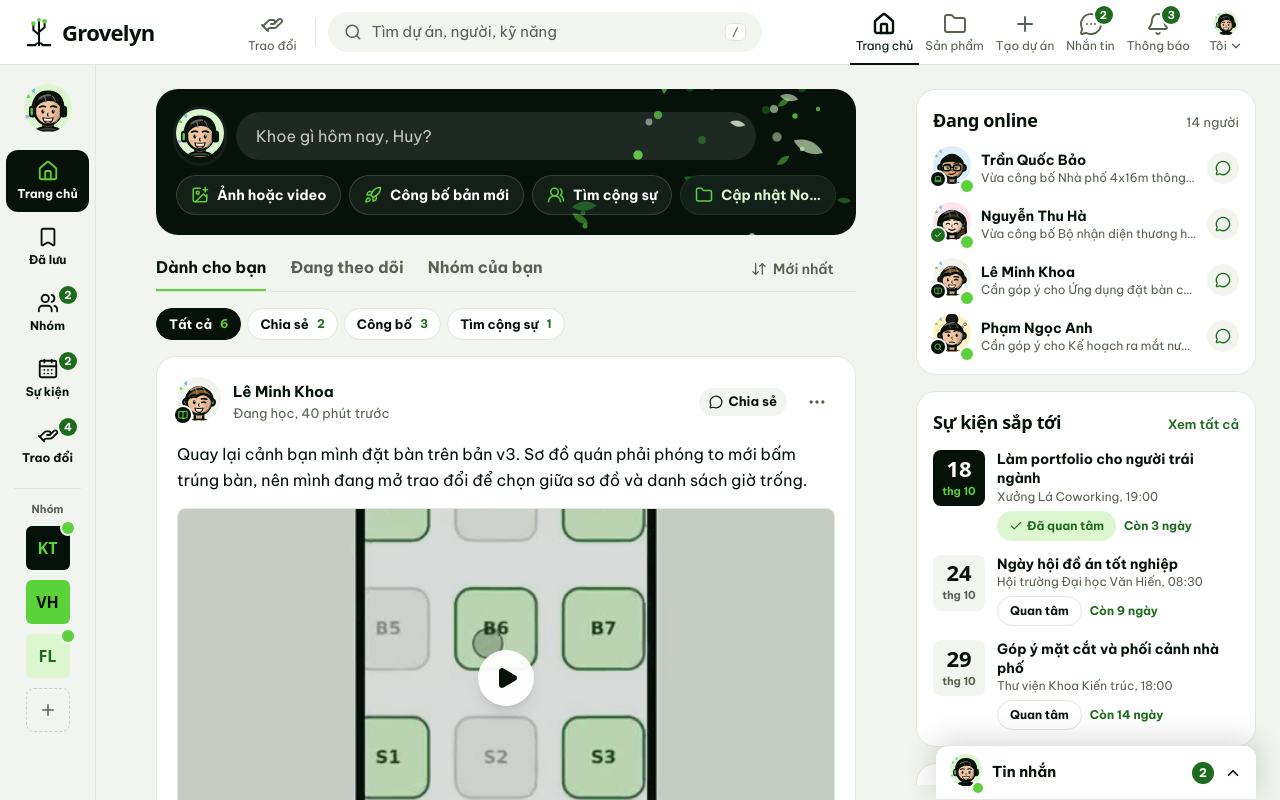
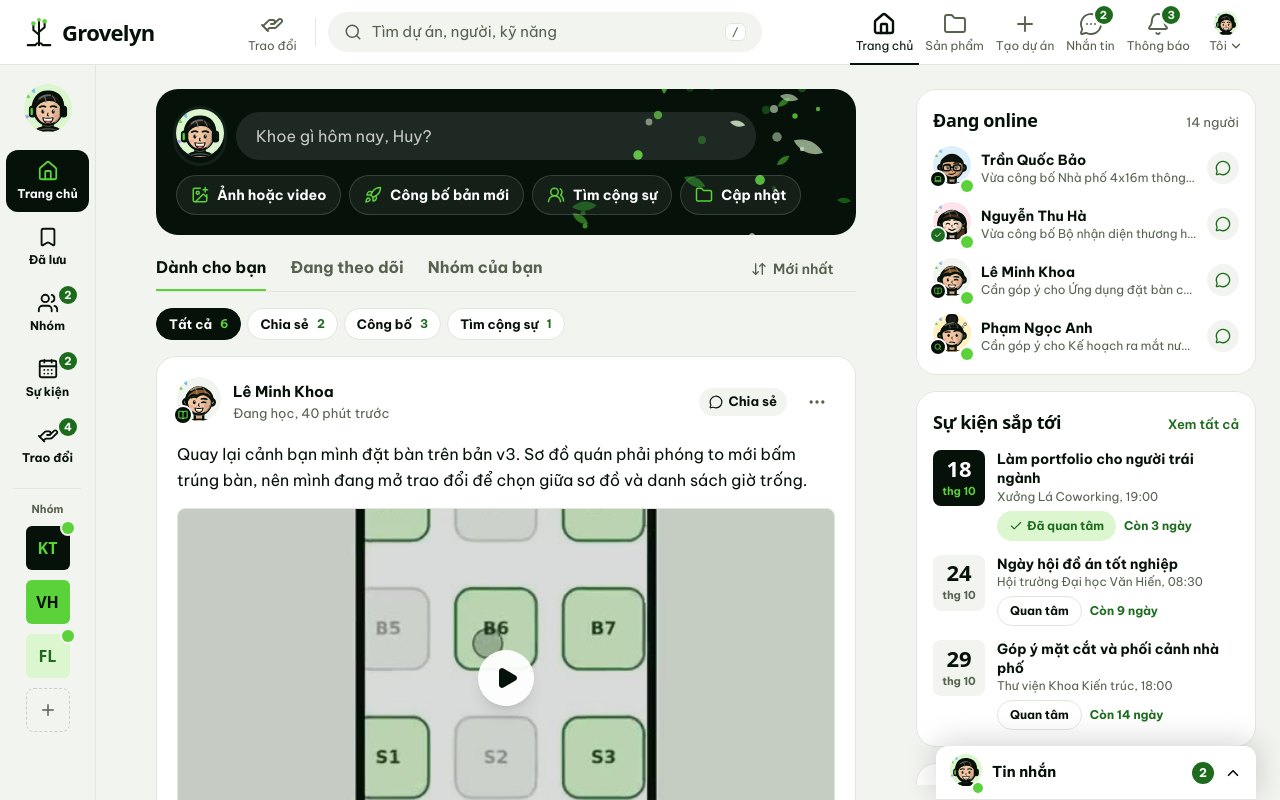
Before and after one commit to giahuydoo0207-tech/grovelyn-web, a Next.js app: page /community in a window 1280 px wide. Shown: the top 800 px of the page. Built offline with nearby package versions, Linux system fonts and the light colour scheme.

Commit message:
Đổi nút cập nhật dự án dưới ô đăng bài thành Cập nhật đồng bộ kiểu dáng

```diff
--- a/src/app/(app)/community/Feed.tsx
+++ b/src/app/(app)/community/Feed.tsx
@@ -158,11 +158,11 @@ export function Feed({ group }: { group?: string } = {}) {
               <button
                 type="button"
                 onClick={() => start("Chia sẻ", mine[0].slug)}
-                aria-label={`Cập nhật ${mine[0].title}`}
-                className="inline-flex h-10 shrink-0 items-center gap-2 rounded-full border border-ink-line bg-ink-2 px-3.5 text-sm font-bold text-sap transition-colors hover:bg-white/[.12] sm:min-w-0 sm:shrink"
+                aria-label="Cập nhật"
+                className="inline-flex h-10 shrink-0 items-center gap-2 whitespace-nowrap rounded-full border border-white/15 bg-white/[.06] px-3.5 text-sm font-bold transition-colors hover:bg-white/[.12]"
               >
-                <Folder className="h-[18px] w-[18px] shrink-0 text-leaf" aria-hidden="true" />
-                <span className="truncate">Cập nhật {mine[0].title.split(":")[0]}</span>
+                <Folder className="h-[18px] w-[18px] text-leaf" aria-hidden="true" />
+                <span>Cập nhật</span>
               </button>
             )}
           </div>
```
